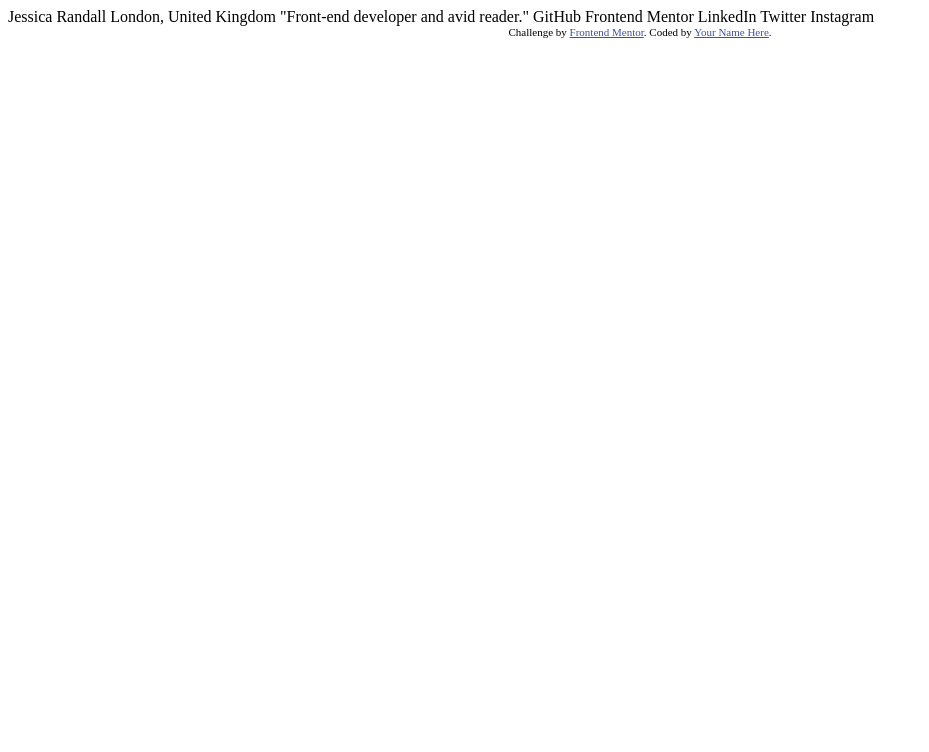
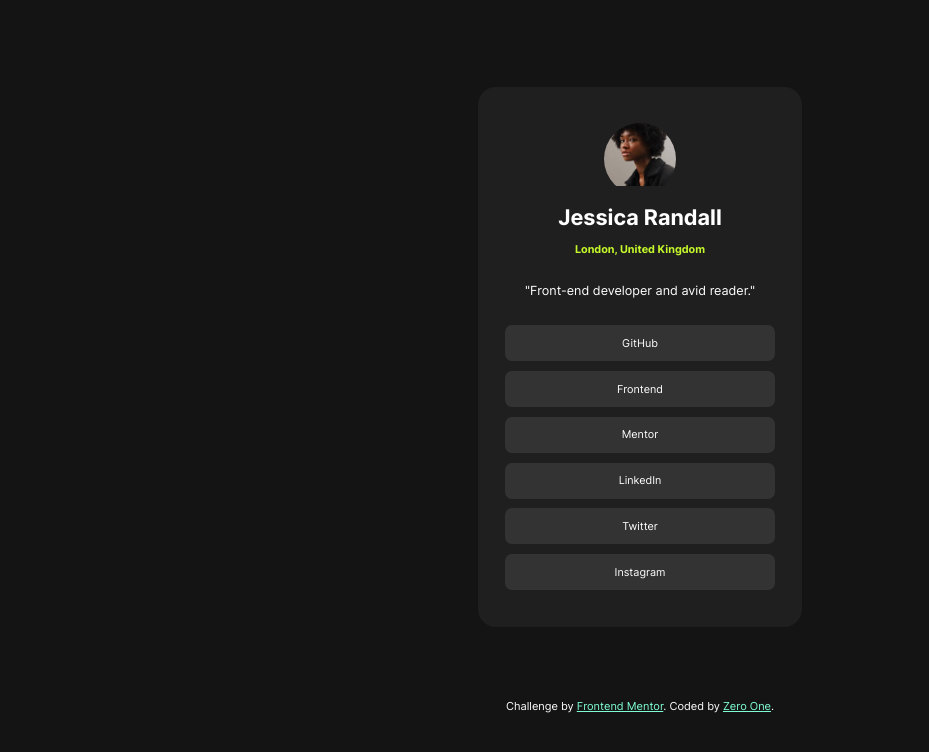
Before and after one commit to ZeroOne00001/social-links-profile-main, a plain HTML site: page index.html in a window 1280 px wide. Shown: the whole page, without its empty margins (0-929 px from the left). Drawn offline with Linux system fonts and the light colour scheme.

Commit message:
completed

```diff
--- a/index.html
+++ b/index.html
@@ -1,34 +1,56 @@
 <!DOCTYPE html>
 <html lang="en">
   <head>
-  <meta charset="UTF-8">
-  <meta name="viewport" content="width=device-width, initial-scale=1.0"> <!-- displays site properly based on user's device -->
-
-  <link rel="icon" type="image/png" sizes="32x32" href="./assets/images/favicon-32x32.png">
-
+    <meta charset="UTF-8" />
+    <meta name="viewport" content="width=device-width, initial-scale=1.0" />
+    <link
+      rel="icon"
+      type="image/png"
+      sizes="32x32"
+      href="./assets/images/favicon-32x32.png"
+    />
+    <link rel="stylesheet" href="./style.css" />
     <title>Frontend Mentor | Social links profile</title>
-
-  <!-- Feel free to remove these styles or customise in your own stylesheet 👍 -->
-  <style>
-    .attribution { font-size: 11px; text-align: center; }
-    .attribution a { color: hsl(228, 45%, 44%); }
-  </style>
   </head>
   <body>
+    <!-- Main content -->
+    <main>
+      <div class="profileCard">
+        <div class="profileCard__content">
+          <img
+            class="profileCard__content__avatarImage"
+            src="./assets/images/avatar-jessica.jpeg"
+            alt="Avatar"
+          />
+          <div class="profileCard__content__avatarName font-Bold">
+            Jessica Randall
+          </div>
+          <div class="profileCard__content__location">
+            London, United Kingdom
+          </div>
+          <div class="profileCard__content__stats">
+            "Front-end developer and avid reader."
+          </div>
+        </div>
+        <div class="profileCard__buttonGroup">
+          <a class="profileCard__buttonGroup__button" href=""> GitHub</a>
+          <a class="profileCard__buttonGroup__button" href=""> Frontend</a>
+          <a class="profileCard__buttonGroup__button" href=""> Mentor</a>
+          <a class="profileCard__buttonGroup__button" href=""> LinkedIn</a>
+          <a class="profileCard__buttonGroup__button" href=""> Twitter</a>
+          <a class="profileCard__buttonGroup__button" href=""> Instagram</a>
+        </div>
+      </div>
+    </main>
 
-  Jessica Randall
-  London, United Kingdom
-  "Front-end developer and avid reader."
-
-  GitHub
-  Frontend Mentor
-  LinkedIn
-  Twitter
-  Instagram
-
+    <!-- Footer -->
+    <footer>
       <div class="attribution">
-    Challenge by <a href="https://www.frontendmentor.io?ref=challenge" target="_blank">Frontend Mentor</a>.
-    Coded by <a href="#">Your Name Here</a>.
+        Challenge by
+        <a href="https://www.frontendmentor.io?ref=challenge" target="_blank"
+          >Frontend Mentor</a
+        >. Coded by <a href="#">Zero One</a>.
       </div>
+    </footer>
   </body>
 </html>
--- /dev/null
+++ b/style.scss
@@ -0,0 +1,141 @@
+// Color
+$green: hsl(75, 94%, 57%);
+$white: hsl(0, 0%, 100%);
+$gray-700: hsl(0, 0%, 20%);
+$grey-800: hsl(0, 0%, 12%);
+$grey-900: hsl(0, 0%, 8%);
+
+@font-face {
+  font-family: "Inter";
+  src: url("./assets/fonts/static/Inter-Regular.ttf") format("truetype");
+  font-weight: 400;
+  font-style: normal;
+}
+
+@font-face {
+  font-family: "Inter-Bold";
+  src: url("./assets/fonts/static/Inter-Bold.ttf") format("truetype");
+  font-weight: 700;
+  font-style: normal;
+}
+
+@font-face {
+  font-family: "Inter-Semibold";
+  src: url("./assets/fonts/static/Inter-SemiBold.ttf") format("truetype");
+  font-weight: 600;
+  font-style: normal;
+}
+
+body {
+  margin: 0;
+
+  height: 100vh;
+  width: 100vw;
+
+  display: flex;
+  flex-direction: column;
+  justify-content: center;
+  align-items: center;
+
+  position: relative;
+
+  background-color: $grey-900;
+
+  font-family: "Inter", sans-serif;
+  color: $white;
+}
+
+footer {
+  padding: 4rem 0 0 0;
+}
+
+.attribution {
+  font-size: 11px;
+  text-align: center;
+  color: $white;
+}
+
+.attribution a {
+  color: aquamarine;
+}
+
+.profileCard {
+  display: flex;
+  flex-direction: column;
+
+  padding: 1.5rem;
+
+  height: 32rem;
+  width: 18rem;
+  border-radius: 1rem;
+  box-sizing: border-box;
+  background-color: $grey-800;
+
+  &__content {
+    display: flex;
+    flex-direction: column;
+    align-items: center;
+
+    &__avatarImage {
+      height: 4rem;
+      width: 4rem;
+      clip-path: circle();
+
+      padding: 0 0 1rem 0;
+    }
+
+    &__avatarName {
+      font-size: 1.2rem;
+      font-family: "Inter-Bold";
+      padding: 0 0 0.7rem 0;
+    }
+
+    &__location {
+      font-size: 0.6rem;
+      font-family: "Inter-Bold";
+      color: $green;
+      padding: 0 0 1.5rem 0;
+    }
+    &__stats {
+      font-size: 0.7rem;
+      font-family: "Inter";
+      text-align: center;
+      padding: 0 0 1rem 0;
+    }
+  }
+  &__buttonGroup {
+    display: flex;
+    flex-direction: column;
+    height: 100%;
+    justify-content: space-evenly;
+    &__button {
+      text-align: center;
+      background-color: $gray-700;
+      border-radius: 0.4rem;
+      height: 2rem;
+      font-size: 0.6rem;
+
+      display: flex;
+      justify-content: center;
+      align-items: center;
+
+      text-decoration: none;
+      color: $white;
+
+      transition: background-color 0.5s ease, color 0.5s ease;
+    }
+    &__button:hover {
+      background-color: $green;
+      color: $grey-800;
+    }
+  }
+}
+
+@media (min-width: 1024px) {
+  html {
+    font-size: 112.5%;
+  }
+  .profileCard {
+    height: 30rem;
+  }
+}
```
Also changed, not shown: style.css (added), 2 other files. Lines whose indentation alone changed are shown as unchanged.
